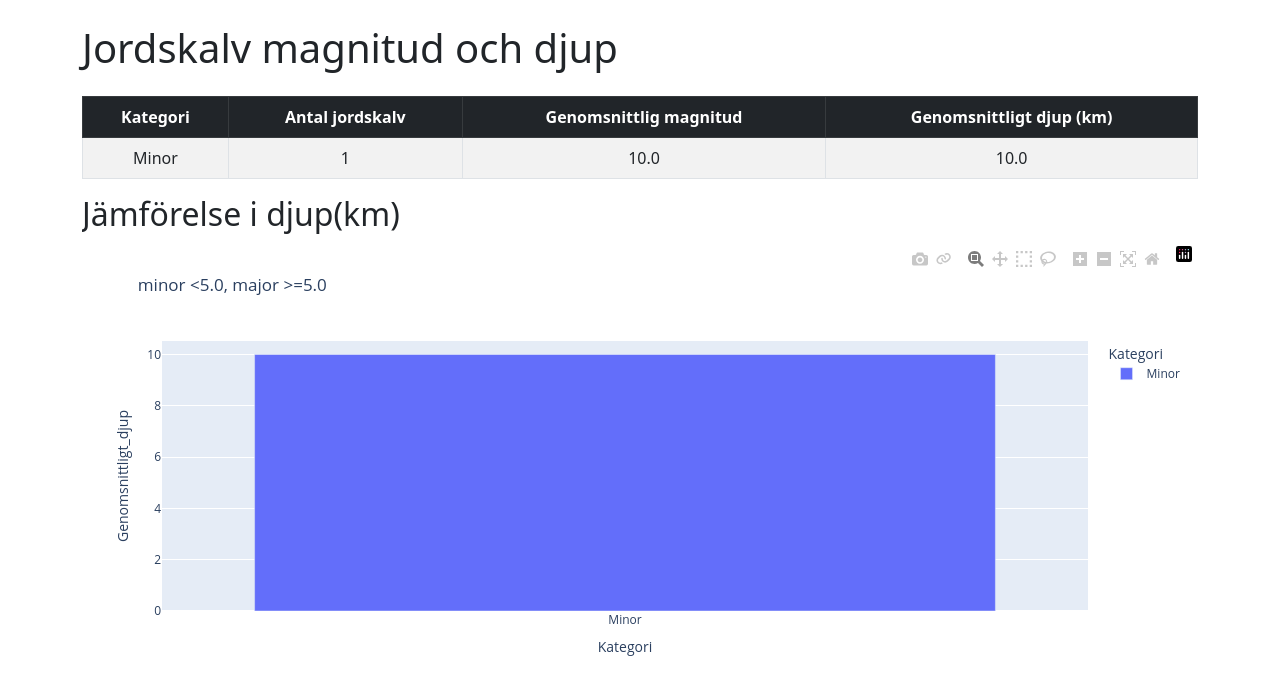
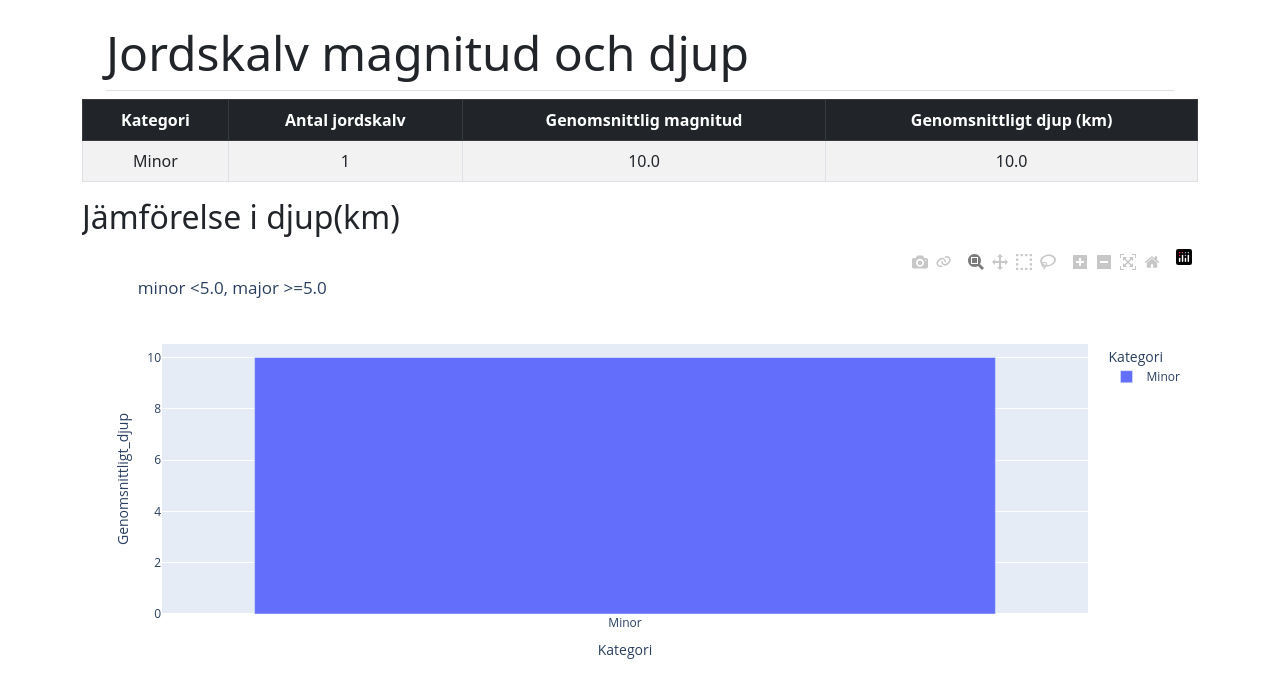
Before and after one commit to EliFromTheNorth/P2-Gruppuppgift, a Flask app: page /magnitude in a window 1280 px wide. Shown: the part 56-749 px from the top of the page. Run offline with Flask 3, Linux system fonts and the light colour scheme; a database or web service that is not in the repository returns one stand-in record (values such as "Sample title"); data that the repository does not hold is empty.

Commit message:
magnitudes.html h1 style sync

```diff
--- a/Templates/magnitudes.html
+++ b/Templates/magnitudes.html
@@ -3,7 +3,7 @@
 
 {% block content %}
 
-<h1 class="mb-4">Jordskalv magnitud och djup</h1>
+<h1 class="display-5 mx-4 border-bottom pb-2">Jordskalv magnitud och djup</h1>
 
 <div class="table-responsive">
     <table class="table table-striped table-bordered table-hover">
```
